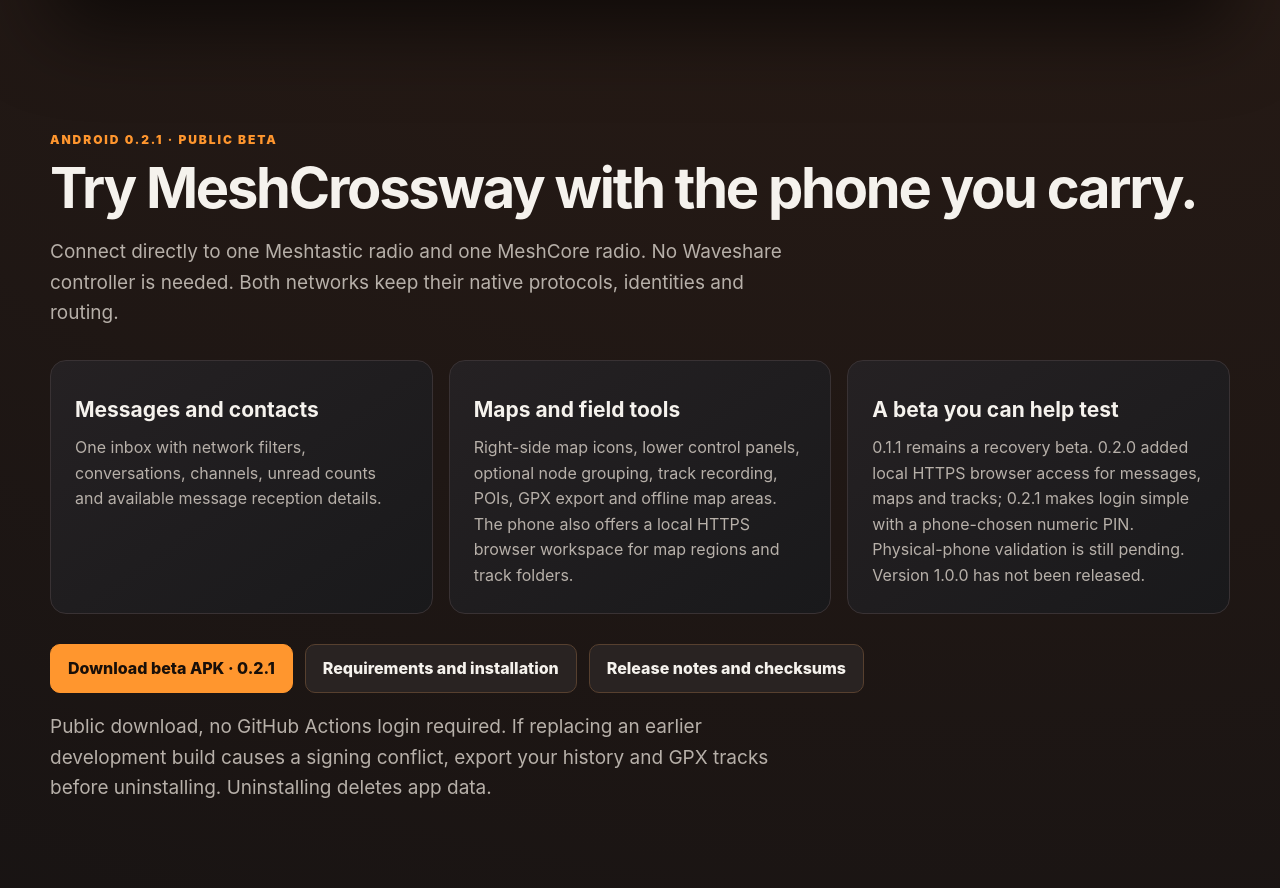
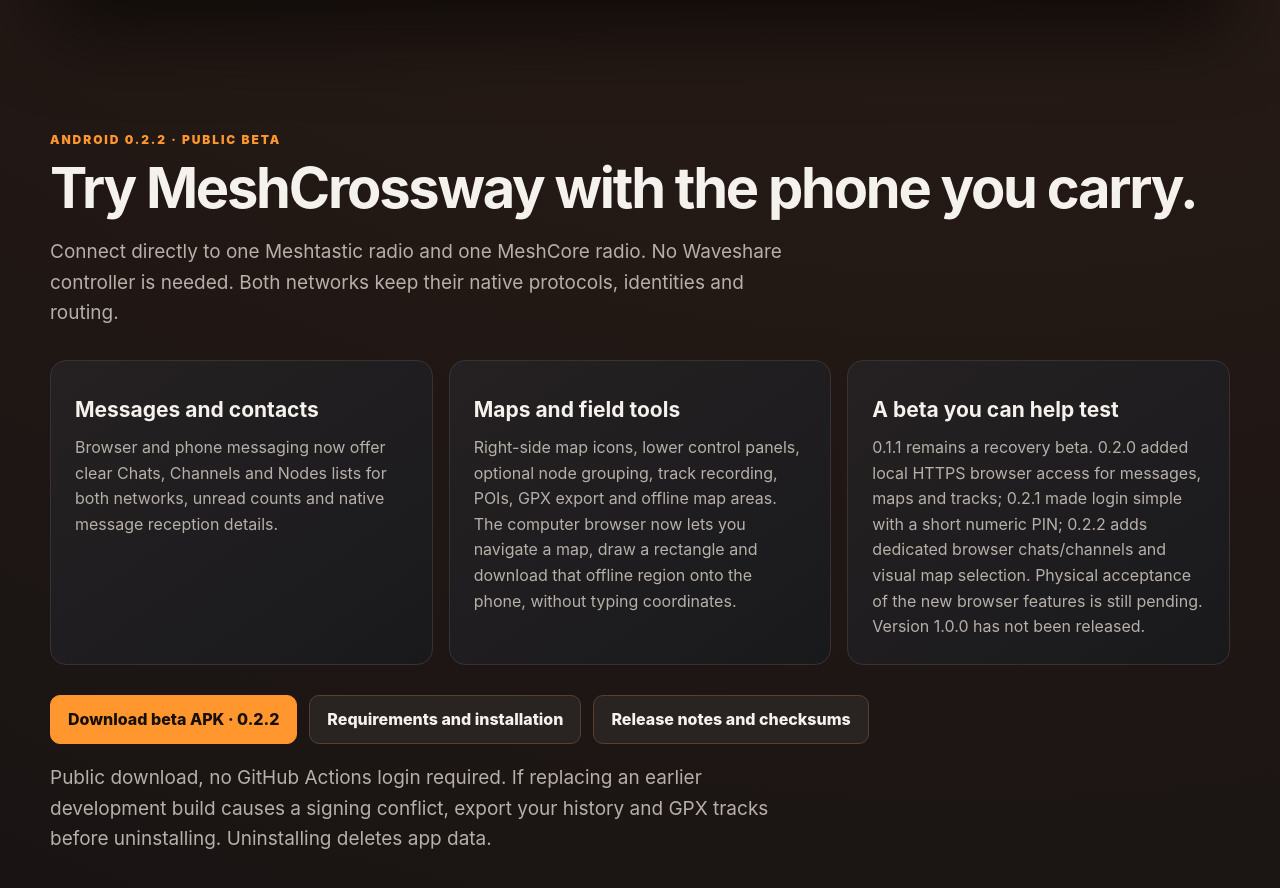
Before and after one commit to Renbrant/MeshCrossway, a plain HTML site: page docs/site/index.html in a window 1280 px wide. Shown: the part 1306-2194 px from the top of the page. Drawn offline with Linux system fonts and the light colour scheme; files whose address does not match are found by name.

Commit message:
docs: publish Android 0.2.2 beta and visual browser chats/maps guide

```diff
--- a/docs/site/index.html
+++ b/docs/site/index.html
@@ -3,7 +3,7 @@
 <head>
   <meta charset="utf-8">
   <meta name="viewport" content="width=device-width,initial-scale=1">
-  <meta name="description" content="Use Meshtastic and MeshCore independently from one interface. Download the Android 0.2.1 beta APK for testing, or explore the dedicated touchscreen controller.">
+  <meta name="description" content="Use Meshtastic and MeshCore independently from one interface. Download the Android 0.2.2 beta APK for testing, or explore the dedicated touchscreen controller.">
   <title>MeshCrossway — Android Beta and Dual-Mesh Controller</title>
   <link rel="stylesheet" href="/MeshCrossway/assets/site.css">
   <style>
@@ -40,7 +40,7 @@
         <h1>Two independent mesh networks.<br><span>One interface.</span></h1>
         <p class="lead">Use Meshtastic and MeshCore together from your Android phone or a dedicated touchscreen controller. Connect a separate Bluetooth radio for each network; messages stay on their own network. The Android app is now available as a public beta for testing.</p>
         <div class="actions">
-          <a class="button primary" href="https://github.com/Renbrant/MeshCrossway/releases/download/android-v0.2.1/MeshCrossway-0.2.1.apk">Download Android 0.2.1 beta APK</a>
+          <a class="button primary" href="https://github.com/Renbrant/MeshCrossway/releases/download/android-v0.2.2/MeshCrossway-0.2.2.apk">Download Android 0.2.2 beta APK</a>
           <a class="button secondary" href="/MeshCrossway/android/">Beta install guide</a>
           <a class="button secondary" href="/MeshCrossway/flasher/">Controller Web Flasher</a>
           <a class="button secondary" href="https://github.com/Renbrant/MeshCrossway">View source on GitHub</a>
@@ -54,15 +54,15 @@
 
     <section class="section" id="android-beta">
       <div class="wrap">
-        <div class="eyebrow">Android 0.2.1 · Public beta</div>
+        <div class="eyebrow">Android 0.2.2 · Public beta</div>
         <h2>Try MeshCrossway with the phone you carry.</h2>
         <p class="sectionintro">Connect directly to one Meshtastic radio and one MeshCore radio. No Waveshare controller is needed. Both networks keep their native protocols, identities and routing.</p>
         <div class="grid3">
-          <article class="card"><h3>Messages and contacts</h3><p>One inbox with network filters, conversations, channels, unread counts and available message reception details.</p></article>
-          <article class="card"><h3>Maps and field tools</h3><p>Right-side map icons, lower control panels, optional node grouping, track recording, POIs, GPX export and offline map areas. The phone also offers a local HTTPS browser workspace for map regions and track folders.</p></article>
-          <article class="card"><h3>A beta you can help test</h3><p>0.1.1 remains a recovery beta. 0.2.0 added local HTTPS browser access for messages, maps and tracks; 0.2.1 makes login simple with a phone-chosen numeric PIN. Physical-phone validation is still pending. Version 1.0.0 has not been released.</p></article>
+          <article class="card"><h3>Messages and contacts</h3><p>Browser and phone messaging now offer clear Chats, Channels and Nodes lists for both networks, unread counts and native message reception details.</p></article>
+          <article class="card"><h3>Maps and field tools</h3><p>Right-side map icons, lower control panels, optional node grouping, track recording, POIs, GPX export and offline map areas. The computer browser now lets you navigate a map, draw a rectangle and download that offline region onto the phone, without typing coordinates.</p></article>
+          <article class="card"><h3>A beta you can help test</h3><p>0.1.1 remains a recovery beta. 0.2.0 added local HTTPS browser access for messages, maps and tracks; 0.2.1 made login simple with a short numeric PIN; 0.2.2 adds dedicated browser chats/channels and visual map selection. Physical acceptance of the new browser features is still pending. Version 1.0.0 has not been released.</p></article>
         </div>
-        <div class="actions"><a class="button primary" href="https://github.com/Renbrant/MeshCrossway/releases/download/android-v0.2.1/MeshCrossway-0.2.1.apk">Download beta APK · 0.2.1</a><a class="button secondary" href="/MeshCrossway/android/">Requirements and installation</a><a class="button secondary" href="https://github.com/Renbrant/MeshCrossway/releases/tag/android-v0.2.1">Release notes and checksums</a></div>
+        <div class="actions"><a class="button primary" href="https://github.com/Renbrant/MeshCrossway/releases/download/android-v0.2.2/MeshCrossway-0.2.2.apk">Download beta APK · 0.2.2</a><a class="button secondary" href="/MeshCrossway/android/">Requirements and installation</a><a class="button secondary" href="https://github.com/Renbrant/MeshCrossway/releases/tag/android-v0.2.2">Release notes and checksums</a></div>
         <p class="sectionintro">Public download, no GitHub Actions login required. If replacing an earlier development build causes a signing conflict, export your history and GPX tracks before uninstalling. Uninstalling deletes app data.</p>
       </div>
     </section>
```
